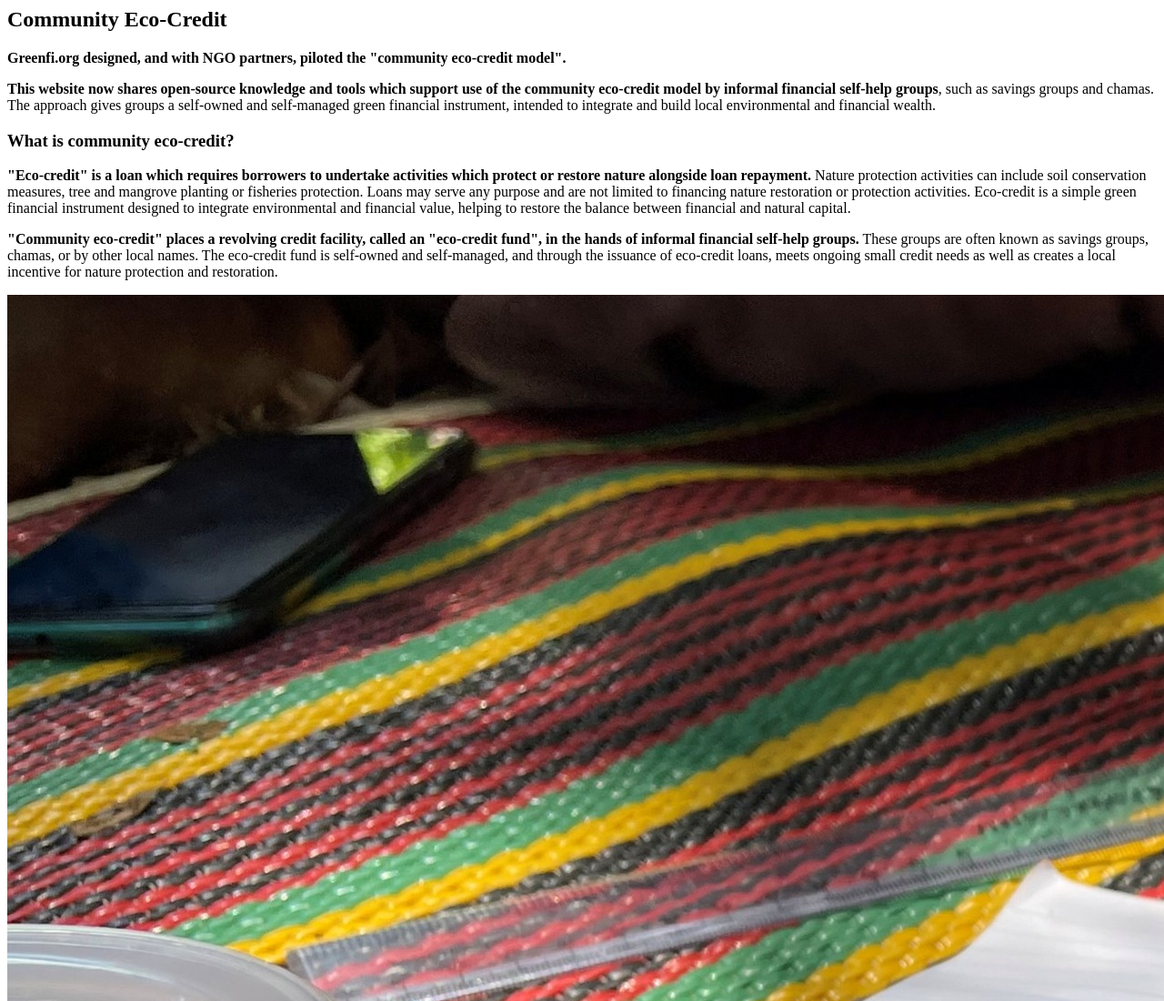
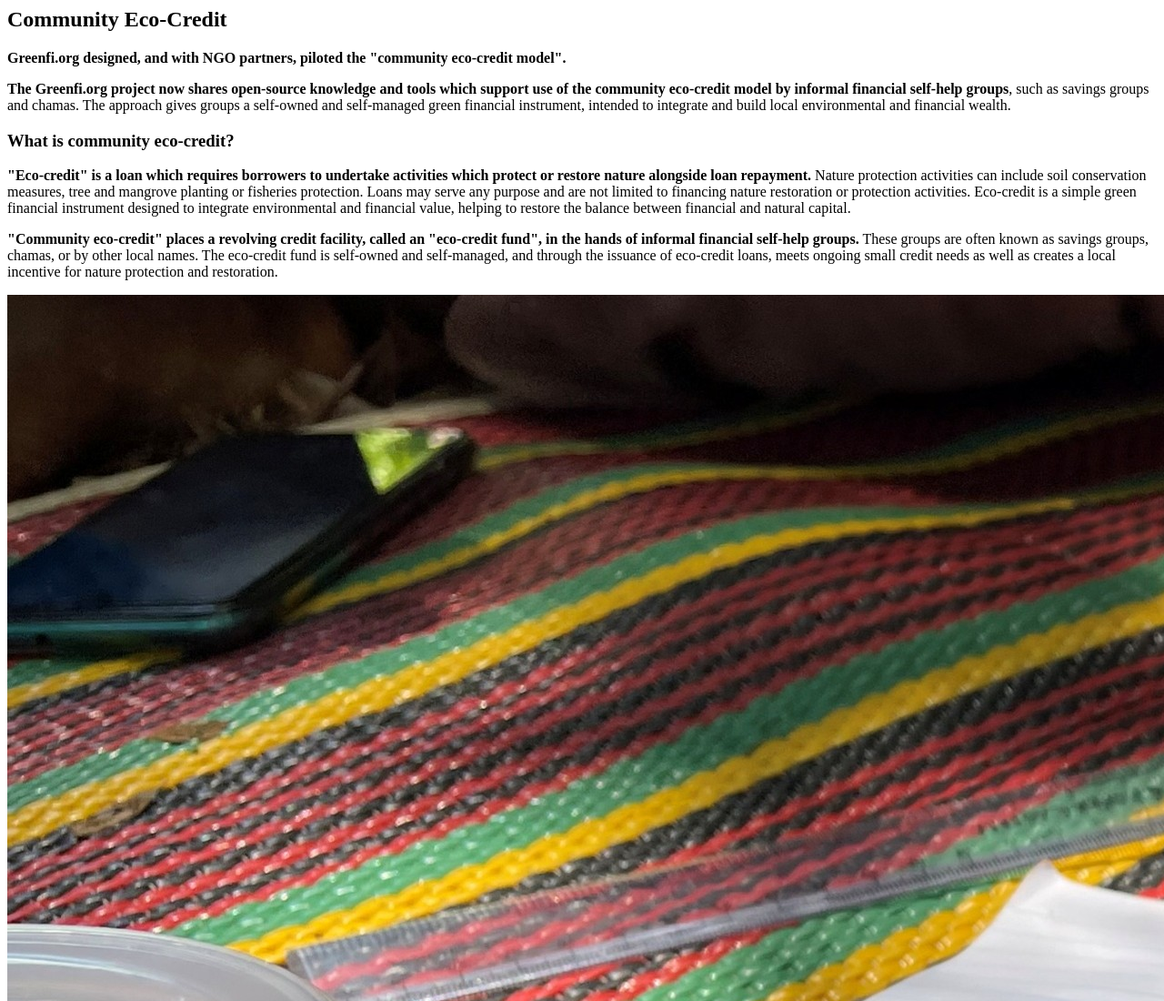
Before and after one commit to eco-credit/greenfi-site, a plain HTML site: page home.html in a window 1280 px wide. Shown: the top 1100 px of the page at 91% size. Drawn offline with Linux system fonts and the light colour scheme.

Commit message:
Fix typos and minor text corrections

```diff
--- a/home.html
+++ b/home.html
@@ -11,7 +11,7 @@ methodology for informal financial self-help groups, building environmental, fin
     <strong>Greenfi.org designed, and with NGO partners, piloted the "community eco-credit model".</strong>
      </p>
        <p>
-    <strong>This website now shares open-source knowledge and tools
+    <strong>The Greenfi.org project now shares open-source knowledge and tools
     which support use of the community eco-credit model by informal
     financial self-help groups</strong>, such as savings groups and chamas. The approach gives groups a self-owned and
     self-managed green financial instrument, intended to integrate and build local environmental and financial wealth.
```
